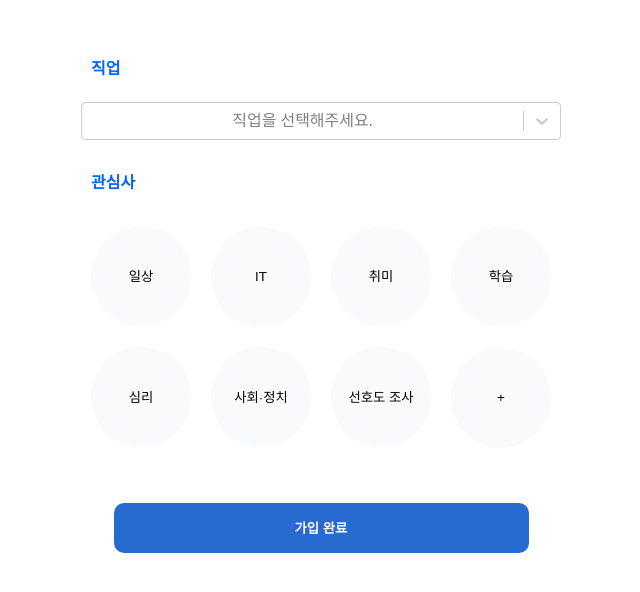
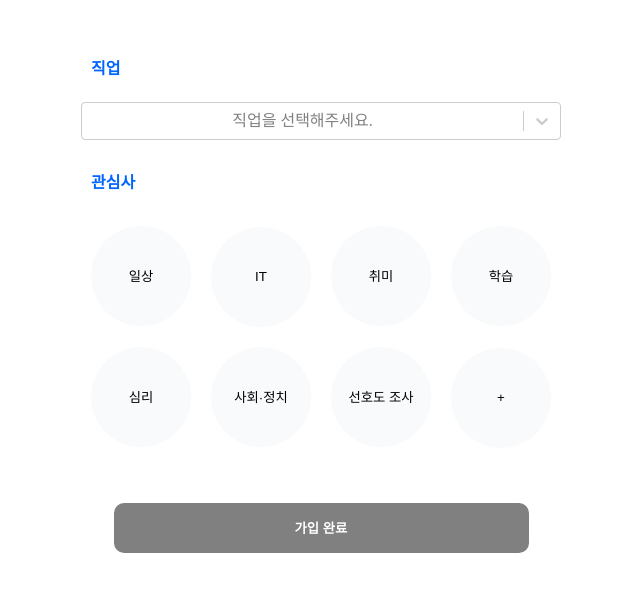
Before and after one commit to moka-team/mokaform-client, a React (Create React App) app: page /signup in a window 1280 px wide. Shown: the part 1706-2298 px from the top of the page, without its empty margins (319-959 px from the left). Built offline with nearby package versions, Linux system fonts and the light colour scheme.

Commit message:
feat: 회원가입 제약조건 설정

```diff
--- a/src/components/users/SignUp/SignEssentialForm.jsx
+++ b/src/components/users/SignUp/SignEssentialForm.jsx
@@ -6,9 +6,14 @@ import {
   nicknameState,
   passwordState,
   passwordConfirmState,
+  isNicknameState,
+  isEmailState,
+  isPasswordState,
+  isPasswordConfirmState,
 } from "./SignUpState";
+import { Box } from "@mui/material";
 
-export default function SignEssentialForm() {
+export default function SignEssentialForm({}) {
   // 이메일, 닉네임, 비밀번호, 비밀번호 확인
   const [email, setEmail] = useRecoilState(emailState);
   const [nickname, setNickname] = useRecoilState(nicknameState);
@@ -23,10 +28,12 @@ export default function SignEssentialForm() {
   const [passwordConfirmMessage, setPasswordConfirmMessage] = useState("");
 
   // 유효성 검사
-  const [isNickname, setIsNickname] = useState(false);
-  const [isEmail, setIsEmail] = useState(false);
-  const [isPassword, setIsPassword] = useState(false);
-  const [isPasswordConfirm, setIsPasswordConfirm] = useState(false);
+  const [isNickname, setIsNickname] = useRecoilState(isNicknameState);
+  const [isEmail, setIsEmail] = useRecoilState(isEmailState);
+  const [isPassword, setIsPassword] = useRecoilState(isPasswordState);
+  const [isPasswordConfirm, setIsPasswordConfirm] = useRecoilState(
+    isPasswordConfirmState
+  );
 
   const onEmailHandler = useCallback((e) => {
     const emailRegex =
@@ -100,35 +107,43 @@ export default function SignEssentialForm() {
         value={email}
         onChange={onEmailHandler}
       />
+      <Box sx={{ width: 400, height: 25 }}>
         {email.length > 0 && (
           <Message className={isEmail ? "success" : "error"}>
             {emailMessage}
           </Message>
         )}
+      </Box>
       <EssentialForm
         name="nickname"
         type="text"
+        autoComplete="off"
         placeholder="닉네임"
         value={nickname}
         onChange={onNicknameHandler}
       />
+      <Box sx={{ width: 400, height: 25 }}>
         {nickname.length > 0 && (
           <Message className={isNickname ? "success" : "error"}>
             {nicknameMessage}
           </Message>
         )}
+      </Box>
       <EssentialForm
+        autoComplete="off"
         name="password"
         type="password"
         placeholder="비밀번호"
         value={password}
         onChange={onPasswordHandler}
       />
+      <Box sx={{ width: 400, height: 25 }}>
         {password.length > 0 && (
           <Message className={isPassword ? "success" : "error"}>
             {passwordMessage}
           </Message>
         )}
+      </Box>
       <EssentialForm
         name="confirmPassword"
         type="password"
@@ -136,11 +151,13 @@ export default function SignEssentialForm() {
         value={passwordConfirm}
         onChange={onConfirmPasswordHandler}
       />
+      <Box sx={{ width: 400, height: 25 }}>
         {passwordConfirm.length > 0 && (
           <Message className={isPasswordConfirm ? "success" : "error"}>
             {passwordConfirmMessage}
           </Message>
         )}
+      </Box>
     </>
   );
 }
--- a/src/components/users/SignUp/SignUpCSS.js
+++ b/src/components/users/SignUp/SignUpCSS.js
@@ -52,6 +52,7 @@ const EssentialForm = styled.input`
 
 /* EssentialForm Span */
 const Message = styled.p`
+  font-size: small;
   width: 400px;
   padding-left: 10px;
   margin: 10px;
@@ -88,6 +89,9 @@ const Button = styled.button`
   &:hover {
     background-color: #0064ff;
   }
+  &:disabled {
+    background-color: gray;
+  }
 `;
 
 const Container = styled.div`
--- a/src/components/users/SignUp/SignUpForm.jsx
+++ b/src/components/users/SignUp/SignUpForm.jsx
@@ -13,6 +13,10 @@ import {
   genderState,
   jobState,
   preferenceState,
+  isEmailState,
+  isNicknameState,
+  isPasswordState,
+  isPasswordConfirmState,
 } from "./SignUpState";
 import SignEssentialForm from "./SignEssentialForm";
 import { MainTitle, Rows, Button, Container } from "./SignUpCSS";
@@ -34,12 +38,20 @@ export default function SignUpForm() {
   const [job, setJob] = useRecoilState(jobState);
   const [preference, setPreference] = useRecoilState(preferenceState);
 
+  const [isNickname, setIsNickname] = useRecoilState(isNicknameState);
+  const [isEmail, setIsEmail] = useRecoilState(isEmailState);
+  const [isPassword, setIsPassword] = useRecoilState(isPasswordState);
+  const [isPasswordConfirm, setIsPasswordConfirm] = useRecoilState(
+    isPasswordConfirmState
+  );
   const onClickHandler = (event) => {
     signOptionRef.current?.scrollIntoView({ behavior: "smooth" });
   };
   const onNextBtnClickHandler = (event) => {
     signOptionRef2.current?.scrollIntoView({ behavior: "smooth" });
   };
+
+  let ValidateInfo = false;
 
   const signUpPatch = () => {
     axios
@@ -59,6 +71,16 @@ export default function SignUpForm() {
         //   let message = response.data.message;
         //   alert("회원가입 실패 " + message);
         // }
+        if (response.data.messgae === "새로운 유저 생성이 성공하였습니다.") {
+          setEmail("");
+          setNickname("");
+          setPassword("");
+          setPasswordConfirm("");
+          setAgeGroup("");
+          setGender("");
+          setJob("");
+          setPreference("");
+        }
         window.alert(response.data.message);
       })
       .catch(function (error) {
@@ -87,28 +109,18 @@ export default function SignUpForm() {
         "관심사 = " +
         preference
     );
-    if (
-      email === "" ||
-      nickname === "" ||
-      password === "" ||
-      passwordConfirm === "" ||
-      ageGroup === "" ||
-      gender === "" ||
-      job === ""
-    ) {
+    if (ageGroup === "" || gender === "" || job === "") {
       console.log("잘못된 형식");
     } else {
       signUpPatch();
-      setEmail("");
-      setNickname("");
-      setPassword("");
-      setPasswordConfirm("");
-      setAgeGroup("");
-      setGender("");
-      setJob("");
-      setPreference("");
     }
   };
+
+  if (ageGroup === "" || gender === "" || job === "") {
+    ValidateInfo = false;
+  } else {
+    ValidateInfo = true;
+  }
 
   return (
     <>
@@ -130,7 +142,20 @@ export default function SignUpForm() {
         <Rows>
           <JobRow></JobRow>
           <InterestRow></InterestRow>
-          <Button onClick={onCompleteBtnClickHandler}>가입 완료</Button>
+          <Button
+            disabled={
+              !(
+                isNickname &&
+                isEmail &&
+                isPassword &&
+                isPasswordConfirm &&
+                ValidateInfo
+              )
+            }
+            onClick={onCompleteBtnClickHandler}
+          >
+            가입 완료
+          </Button>
         </Rows>
       </Container>
     </>
--- a/src/components/users/SignUp/SignUpState.js
+++ b/src/components/users/SignUp/SignUpState.js
@@ -37,5 +37,25 @@ export const jobState = atom({
 
 export const preferenceState = atom({
   key: "preferenceState",
-  default: "",
+  default: [],
 });
+
+export const isEmailState = atom({
+  key: "isEmailState",
+  default: false,
+});
+
+export const isNicknameState = atom({
+  key: "isNicknameState",
+  default: false,
+});
+
+export const isPasswordState = atom({
+  key: "isPasswordState",
+  default: false,
+});
+
+export const isPasswordConfirmState = atom({
+  key: "isPasswordConfirmState",
+  default: false,
+});
```
Lines whose indentation alone changed are shown as unchanged.
